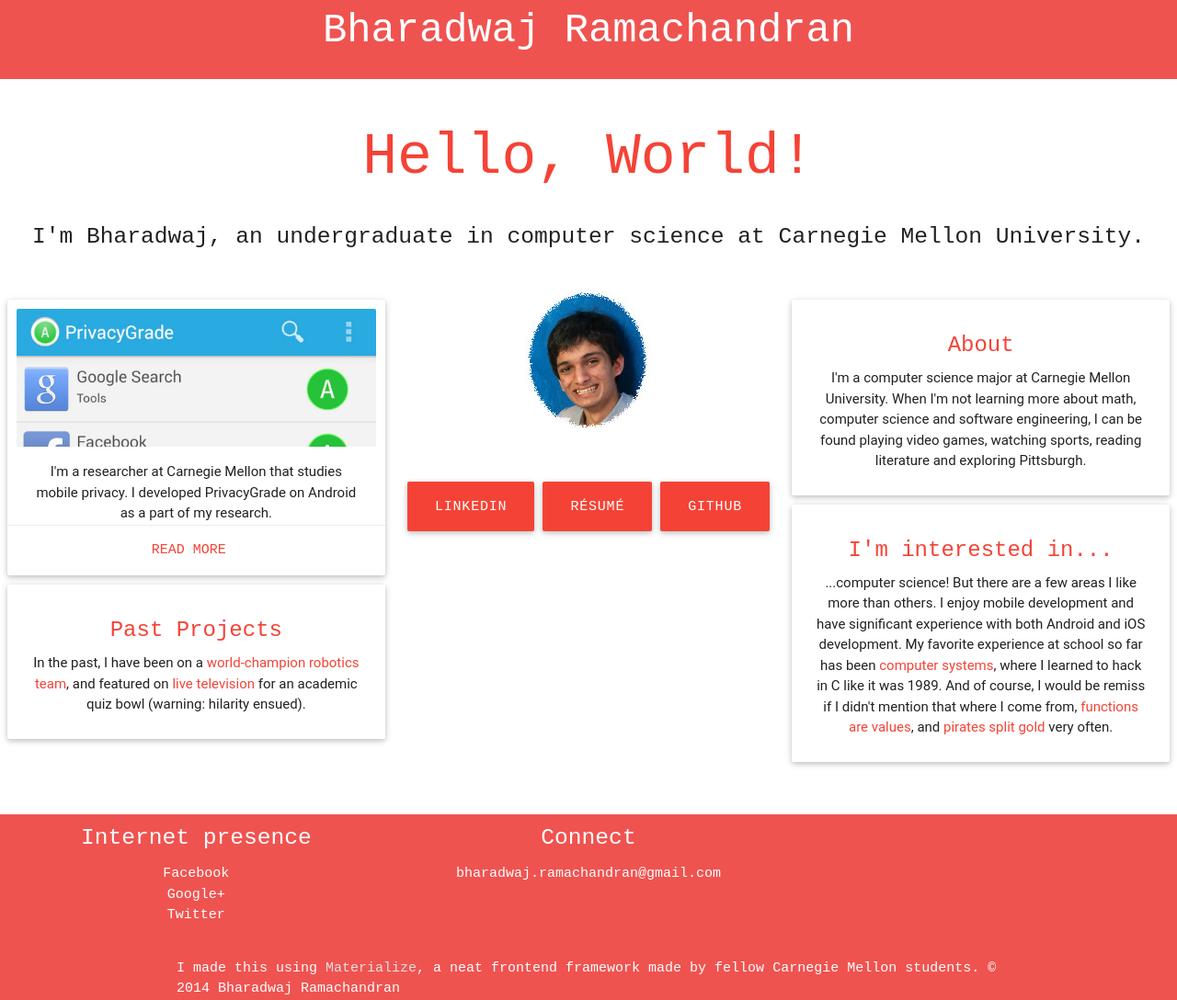
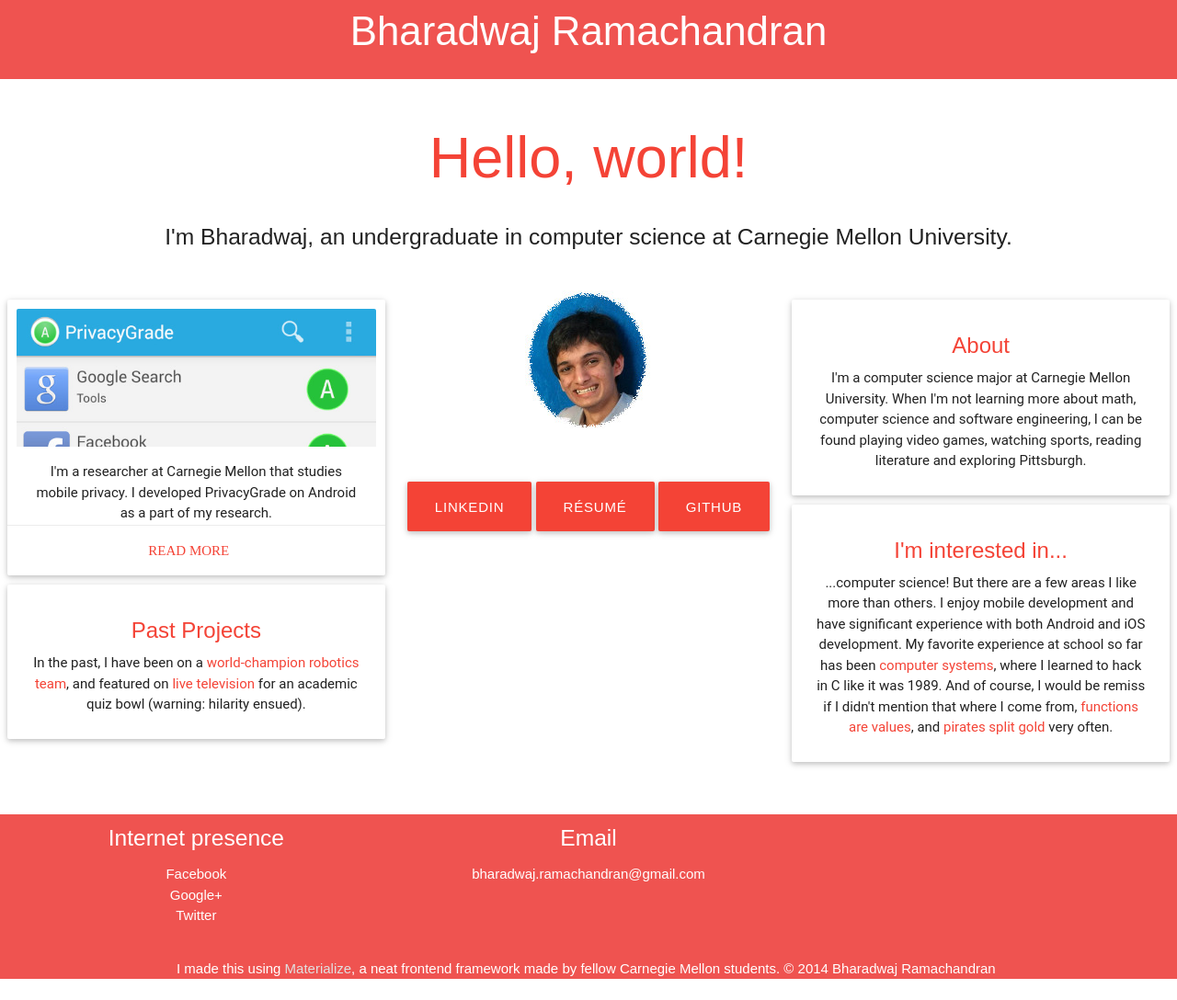
Before and after one commit to bharadwajramachandran/mygithubpage, a plain HTML site: page index.html in a window 1280 px wide. Shown: the whole page at 92% size. After the commit the page ends 1065 px from the top, so only its background shows below. Drawn offline with nearby package versions, Linux system fonts and the light colour scheme; a script that the page names is missing; files whose address does not match are found by name; a web font is replaced by a local one.

Commit message:
changed font

```diff
--- a/index.html
+++ b/index.html
@@ -8,18 +8,17 @@
 
   <!-- CSS  -->
   <link href="css/materialize.css" type="text/css" rel="stylesheet" media="screen,projection"/>
-  <link href='http://fonts.googleapis.com/css?family=Josefin+Sans' rel='stylesheet' type='text/css'>
 </head>
 <body>
 
   <div class="row red lighten-1">
-    <div class="col s12 white-text" style="padding:10px"><center><h3 style="vertical-align:middle; font-family:Courier New, sans-serif">Bharadwaj Ramachandran</h3></center></div>
+    <div class="col s12 white-text" style="padding:10px"><center><h3 style="vertical-align:middle; font-family:Ubuntu, sans-serif">Bharadwaj Ramachandran</h3></center></div>
   </div>
 
   <!-- <div class="container"> -->
   <div class="row center">
-    <h1 class="header col s12 red-text" style="font-family:Courier New, sans-serif">Hello, World!</h1>
-    <h5 class="header col s12 light" style="font-family:Courier New, sans-serif">I'm Bharadwaj, an undergraduate in computer science at Carnegie Mellon University.</h5>
+    <h1 class="header col s12 red-text" style="font-family:Ubuntu, sans-serif">Hello, world!</h1>
+    <h5 class="header col s12 light" style="font-family:Ubuntu, sans-serif">I'm Bharadwaj, an undergraduate in computer science at Carnegie Mellon University.</h5>
   </div>
 
   <div class="section">
@@ -34,20 +33,20 @@
 	    <p>I'm a researcher at Carnegie Mellon that studies mobile privacy. I developed PrivacyGrade on Android as a part of my research.</p>
 	  </div>
 	  <div class="card-action">
-	    <a class="red-text" href="http://privacygrade.org/faq" target="_blank" style="font-family:Courier New">Read more</a>
+	    <a class="red-text" href="http://privacygrade.org/faq" target="_blank" style="font-family:Ubuntu">Read more</a>
 	  </div>
 	</div>
 
 	<div class="card" style="padding:10px">
 	  <div class="card-content">
-	    <span class="card-title red-text" style="font-family:Courier New, sans-serif">Past Projects</span>
+	    <span class="card-title red-text" style="font-family:Ubuntu, sans-serif">Past Projects</span>
 	    <p>In the past, I have been on a <a class="red-text" href="http://www.raiderrobotix.org/">world-champion robotics team</a>, and featured on <a class="red-text" href="http://www.msgvarsity.com/new-jersey/the-challenge-north-brunswick-vs-weehawken-1.1242901">live television</a> for an academic quiz bowl (warning: hilarity ensued).</p>
 	  </div>
 	</div>
 
       </div>
 
-      <div class="col s12 m4" style="font-family:Courier New, sans-serif">
+      <div class="col s12 m4" style="font-family:Ubuntu, sans-serif">
         <div class="row center"><img src="images/me.jpg" alt="" class="circle"></div>
         <br>
 	<div class="section">
@@ -63,14 +62,14 @@
 
 	<div class="card" style="padding:10px">
 	  <div class="card-content">
-	    <span class="card-title red-text" style="font-family:Courier New, sans-serif">About</span>
+	    <span class="card-title red-text" style="font-family:Ubuntu, sans-serif">About</span>
 	    <p>I'm a computer science major at Carnegie Mellon University. When I'm not learning more about math, computer science and software engineering, I can be found playing video games, watching sports, reading literature and exploring Pittsburgh.</p>
 	  </div>
 	</div>
 
         <div class="card" style="padding:10px">
 	  <div class="card-content">
-	    <span class="card-title red-text" style="font-family:Courier New, sans-serif">I'm interested in...</span>
+	    <span class="card-title red-text" style="font-family:Ubuntu, sans-serif">I'm interested in...</span>
 	    <p>...computer science! But there are a few areas I like more than others. I enjoy mobile development and have significant experience with both Android and iOS development. My favorite experience at school so far has been <a class="red-text" href="http://www.cs.cmu.edu/~213/schedule.html" target="_blank">computer systems</a>, where I learned to hack in C like it was 1989. And of course, I would be remiss if I didn't mention that where I come from, <a class="red-text" href="http://www.cs.cmu.edu/~./15150/" target="_blank">functions are values</a>, and <a class="red-text" href="http://www.andrew.cmu.edu/course/15-251/" target="_blank">pirates split gold</a> very often.</p>
 	  </div>
 	</div>
@@ -83,7 +82,7 @@
   <!-- </div> -->
 
   <!-- Footer -->
-  <footer class="red lighten-1" style="font-family:Courier New, sans-serif">
+  <footer class="red lighten-1" style="font-family:Ubuntu, sans-serif">
     <div class="row center">
       <div class="col l4 s12"></div>
       <div class="col l4 s12">
@@ -95,7 +94,7 @@
         </ul>
       </div>
       <div class="col l4 s12">
-        <h5 class="white-text">Connect</h5>
+        <h5 class="white-text">Email</h5>
         <ul>
           <li><a class="white-text" href="mailto:bharadwaj.ramachandran@gmail.com">bharadwaj.ramachandran@gmail.com</a></li>
         </ul>
```
